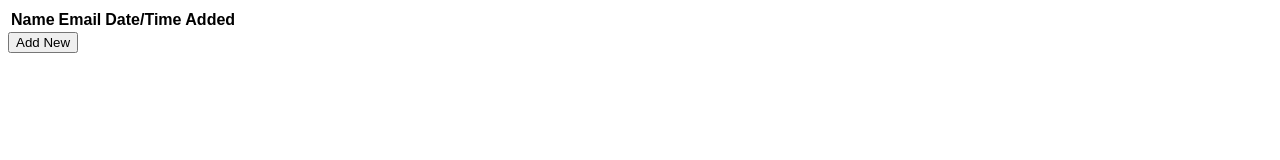
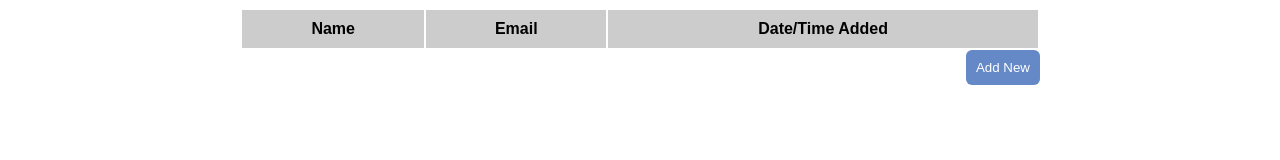
Before and after one commit to ethanwelborn/needle, a website: page index.html in a window 1280 px wide. Drawn offline with nearby package versions, Linux system fonts and the light colour scheme; some packages are replaced by stand-ins of ours.

Commit message:
some simple styling

```diff
--- a/app/app.css
+++ b/app/app.css
@@ -1,3 +1,20 @@
 body {
 	font-family:'Arial', 'sans-serif';
 }
+
+.container {
+	width:800px;
+	margin:0 auto;
+}
+
+button {
+	padding:10px;
+	color:#fff;
+	background-color:#6489c6;
+	border:none;
+	border-radius:6px;
+}
+
+#add-user {
+	float:right;
+}
--- a/app/modal/modal.css
+++ b/app/modal/modal.css
@@ -28,3 +28,6 @@
 .error {
 	color:#c51f1f;
 }
+.has-error input {
+	border:solid 1px #c51f1f;
+}
--- a/app/modal/user-modal.html
+++ b/app/modal/user-modal.html
@@ -4,14 +4,14 @@
   <a href id='close-modal' ng-click="hideModal()">&#x2715;</a>
 
   <form name="userForm" ng-submit="submitForm(userForm.$valid)" novalidate>
-	  <div class='control'>
+	  <div class='control' ng-class="{ 'has-error' : userForm.name.$invalid && form.submitted }">
 	  	<label>Name</label>
 	  	<input class="text-field" name="name" type='text' ng-model="user.name" ng-minlength="3" placeholder="Your name" required />
 	  	<p ng-show="userForm.name.$error.required && form.submitted" class='error'>Please provide a name</p>
 	  	<p ng-show="userForm.name.$error.minlength && form.submitted" class='error'>There must be at least 3 characters in the name</p>
 	  </div>
 
-	  <div class='control'>
+	  <div class='control' ng-class="{ 'has-error' : userForm.email.$invalid && form.submitted }">
 	  	<label>Email</label>
 	  	<input class="text-field" name="email" type='email' ng-model="user.email" placeholder="Your email" required />
 	  	<p ng-show="userForm.email.$invalid && form.submitted" class='error'>Please use a valid email</p>
--- a/app/user/index.html
+++ b/app/user/index.html
@@ -19,4 +19,4 @@
 
 </table>
 
-<button ng-click="showModal()">Add New</button>
+<button ng-click="showModal()" id='add-user'>Add New</button>
--- /dev/null
+++ b/app/user/user.css
@@ -0,0 +1,12 @@
+#user-table {
+	width:100%;
+}
+
+#user-table th {
+	background:#ccc;
+	padding:10px;
+}
+
+#user-table tr:nth-child(odd) {
+	background-color:#f2f2f2;
+}
--- a/index.html
+++ b/index.html
@@ -7,11 +7,12 @@
 		<link rel='stylesheet' href='/app/app.css' type='text/css' />
 		<link rel='stylesheet' href='/bower_components/angular-modal/modal.css' type='text/css' />
 		<link rel='stylesheet' href='/app/modal/modal.css' type='text/css' />
+		<link rel='stylesheet' href='/app/user/user.css' type='text/css' />
 	</head>
 
 	<body>
 
-		<div ng-view></div>
+		<div class='container' ng-view></div>
 
 		<!-- js includes -->
 		<script src="http://cdnjs.cloudflare.com/ajax/libs/angular.js/1.2.20/angular.js"></script>
```
